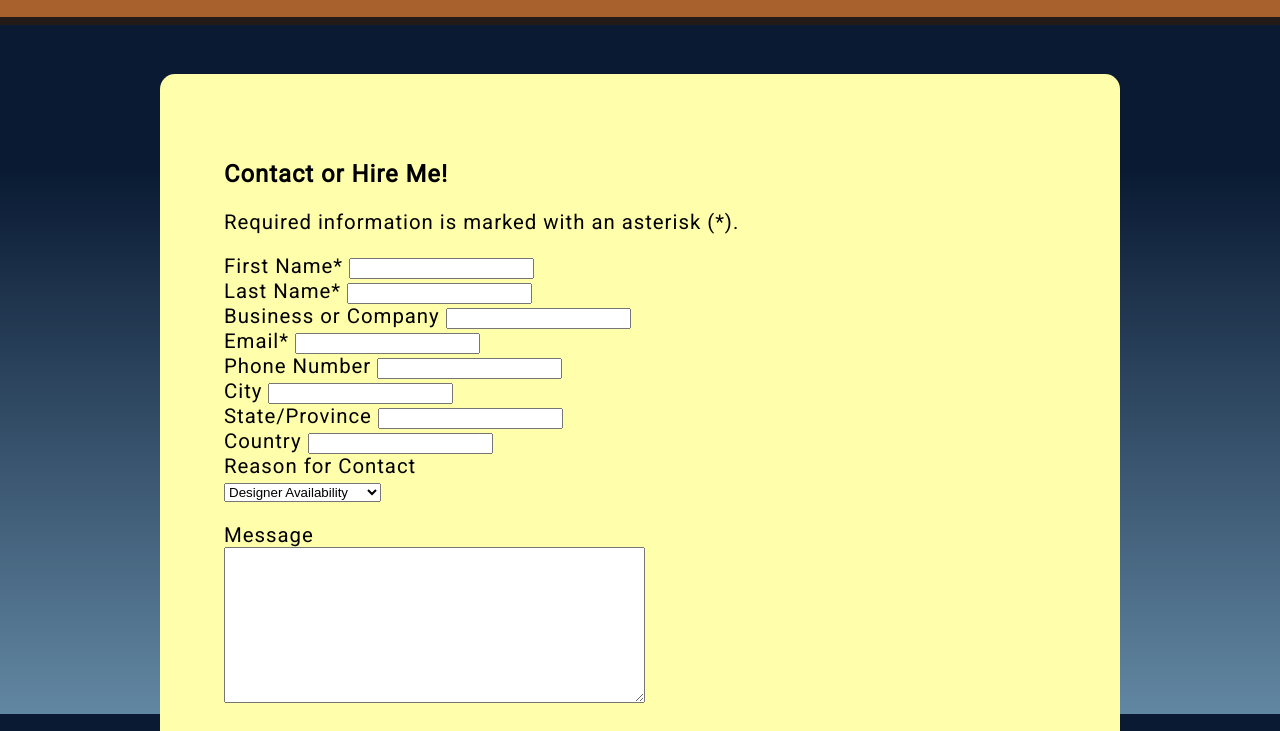
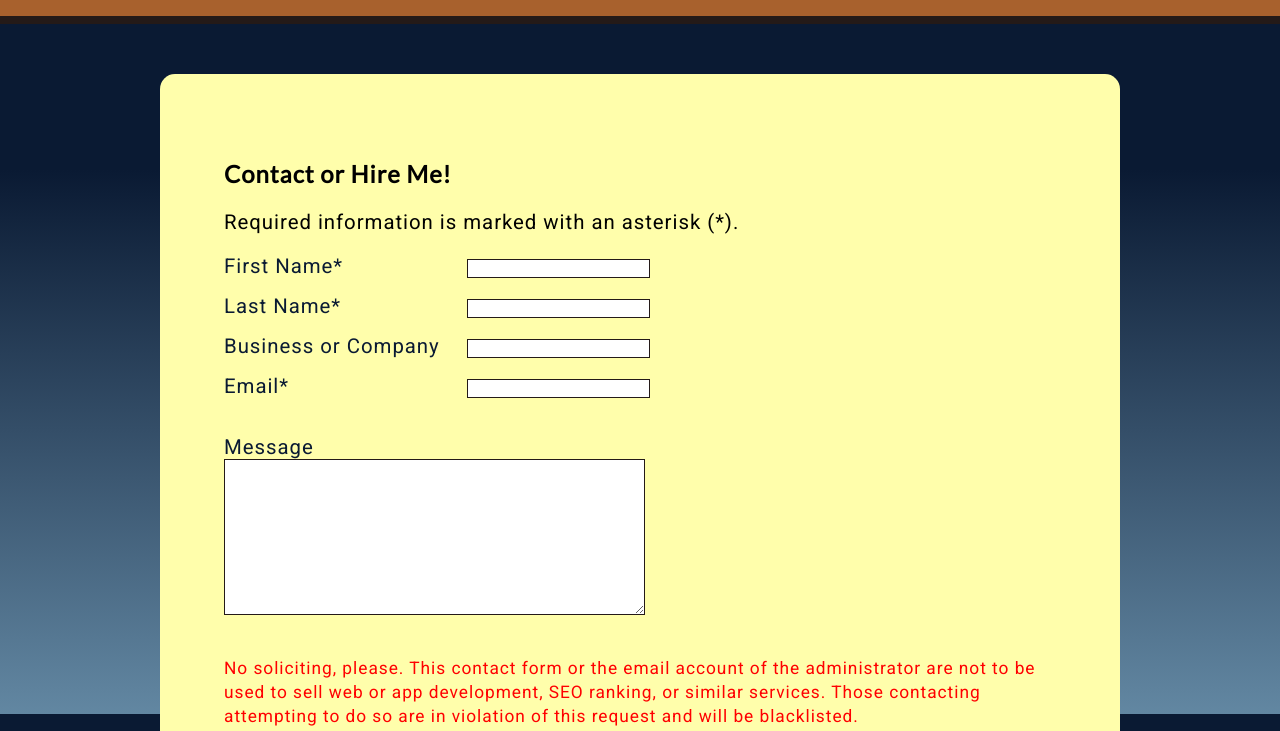
Before and after one commit to Annie4Star/foerfolio, a plain HTML site: page contactme.html in a window 1280 px wide. Shown: the part 86-817 px from the top of the page. Drawn offline with nearby package versions, Linux system fonts and the light colour scheme.

Commit message:
CSS Customization
Changed the main site header font, corrected header font, made enlargements disappear.

```diff
--- a/contactme.html
+++ b/contactme.html
@@ -6,7 +6,7 @@
 <title>Ann-Marie Foerster - Image editing, design, and more!</title>
 <link rel="stylesheet" type="text/css" href="css/amf18style.css">
 <style>
-	@import url('https://fonts.googleapis.com/css?family=Lato|Roboto&display=swap');
+@import url('https://fonts.googleapis.com/css?family=Cormorant+Garamond|Lato|Roboto&display=swap');
 </style>
 </head>
 <body>
@@ -67,44 +67,20 @@
 	<p>Required information is marked with an asterisk &#40;*&#41;.</p>
 
 	<form action="" method="post">
-		First Name* <input type="text" name="FirstName" required><br />
-		Last Name* <input type="text" name="LastName" required><br />
-		Business or Company <input type="text" name="businessname"><br />
-		Email* <input type="email" name="emailaddress" required><br />
-		Phone Number <input type="tel" name="telephonenumer"><br />
-		City <input type="text" name="City"><br />
-		State/Province <input type="text" name="State/Province"><br />
-		Country <input type="text" name="Country"><br />
-		Reason for Contact<br />
-		<select>
-			<optgroup label="Prospective Clients">
-				<option value="availability">Designer Availability</option>
-				<option value="proposal">Project Proposal</option>
-				<option value="quotes">Project Quote</option>
-				<option value="policy">Policy Inquiry</option>
-			</optgroup>
-			<optgroup label="Current Clients">
-				<option value="status">Project Status</option>
-				<option value="additionalinfo">Additional Request</option>
-				<option value="revision">Revision Request</option>
-				<option value="returnproject">New Project</option>
-			</optgroup>
-			<optgroup label="Website">
-				<option value="error">Error or Typo</option>
-				<option value="comment">Suggestion</option>
-			</optgroup>
-		</select>
-		<p>Message<br />
+		<label>First Name*</label> <input type="text" name="FirstName" required><br />
+		<label>Last Name*</label> <input type="text" name="LastName" required><br />
+		<label>Business or Company</label> <input type="text" name="businessname"><br />
+		<label>Email*</label> <input type="email" name="emailaddress" required><br />
+		<p><label>Message</label><br />
 			<textarea rows="10" cols="50" wrap="soft"></textarea>
 		</p>
 		<p style="font-size:.85em;color:red;">No soliciting, please.  This contact form or the email account of the administrator are not to be used to sell web or app development, SEO ranking, or similar services.  Those contacting attempting to do so are in violation of this request and will be blacklisted.</p>
-		<p><input type="checkbox" name="nonsolicit" value="nosoliciting" required>I am using this contact form to contact the site admin, Ann-Marie Foerster, about .  I am not contacting the site, as a developer, to sell services to the administrator.</p>
+		<p><input type="checkbox" name="nonsolicit" value="nosoliciting" required>I am using this contact form to contact the site admin, Ann-Marie Foerster, about a project or its status.  I am not contacting the site, as a developer, to sell services to the administrator.</p>
 		<input type="submit" value="Submit">
 	</form>
 
 </div> <!--content-->
 
 <footer>2018.  Site created by Ann-Marie Foerster.  <a href="mailto:annmarie.foerster@gmail.com">Contact</a> for design or consultant inquiries.</footer>
-
 </body>
 </html>
--- a/css/amf18style.css
+++ b/css/amf18style.css
@@ -19,7 +19,7 @@ body {
 	background-image: -o-linear-gradient(top,  #0a1a33 32%,#6287a2); /* Opera 11.10-11.50 */
 	background-image: -ms-linear-gradient(top,  #0a1a33 32%,#6287a2); /* IE10 preview */
 	background-image: linear-gradient(to bottom,  #0a1a33 32%,#6287a2); /* W3C, IE10+, FF16+, Chrome26+, Opera12+, Safari7+ */
-	font-family: 'Roboto', /*'Lato',*/ 'Trebuchet MS', 'sans-serif' !important;
+	font-family: 'Roboto', sans-serif;
 	font-size: 2.55vh;
 	line-height: 3vh;
 	letter-spacing: .075vw;
@@ -104,7 +104,7 @@ header {
 	color: #fffeab;
 	/*background-color: rgb(55,42,64);*/
 	background-color: #a8612d;
-	font-family: 'Lato', 'Open Sans', 'Trebuchet MS', sans-serif !important;
+	font-family: 'Lato', sans-serif;
 	font-size: 18px;
 	padding-left: .23vw;
 	z-index: 4;
@@ -117,6 +117,7 @@ header {
 ul.top-navigation {
 	list-style-type: none;
 	/*margin-left: -2.2em;*/
+	font-family: 'Lato', sans-serif;
 	font-size: 2.5vh;
 	font-weight: 300;
 	letter-spacing: .15vw;
@@ -193,6 +194,7 @@ ul.top-navigation li a {
 .sitename {
 	display: block;
 	margin-right: 3.5vw;
+	font-family: 'Cormorant Garamond', serif;
 	font-size: 5vh;
 	font-weight: 800;
 }
@@ -202,6 +204,10 @@ ul.top-navigation li a {
 	font-size: 1em;
 	letter-spacing: 2px;
 }*/
+
+h2, h3, h4, h5 {
+	font-family: 'Lato', 'Open Sans', 'Trebuchet MS', sans-serif !important;
+}
 
 .content {
 	display: block;
@@ -295,6 +301,7 @@ ul.top-navigation li a {
 
 .navihoverbox .navihovertext {
 	text-align: center;
+	font-family: 'Lato', sans-serif;
 	font-size: 1.25rem;
 	display: inline-block;
 	position: absolute;
@@ -488,6 +495,28 @@ h2 {
 	border-bottom: .25vh solid #241A18;
 }
 
+label {
+	width: 19vw;
+	color: #0a1a33;
+	float: left;
+	text-align: left;
+}
+
+input, textarea {
+	border: #241A18 solid 1px;
+	margin-bottom: 2vh;
+}
+
+input:focus {
+	border: #a8612d solid 2px;
+	margin-top: -.1vh;
+	margin-bottom: 1.9vh;
+}
+
+textarea:focus {
+	border: #a8612d solid 2px;
+}
+
 footer {
 	display: block;
 	box-sizing: inherit;
@@ -505,11 +534,26 @@ footer {
 
 
   /* Responsive layout - makes a two column-layout instead of four columns */
-  @media screen and (max-width: 800px) {
+  @media screen and (max-width: 1050px) {
 	.photoram-column {
 	  flex: 50%;
 	  max-width: 50%;
 	}
+
+  	ul.enlarge li {
+		margin: .5vh;
+
+	}
+
+	ul.enlarge img {
+		padding: 0px;
+		height: 20vh;
+	}
+
+	ul.enlarge span {
+		display: none;
+	}
+
   }
 
   /* Responsive layout - makes the two columns stack on top of each other instead of next to each other */
@@ -519,7 +563,15 @@ footer {
 	  max-width: 100%;
 	}
 
-	ul.enlarge li {
+	ul.enlarge img {
+		margin: .33vh;
+		height: 15vh;
+	}
+	ul.enlarge img {
+		padding: 0px;
+	}
+
+	ul.enlarge span {
 		display: none;
 	}
   }
```
Also changed, not shown: about.html (+1 -1 lines), cgmodelnanim.html (+1 -1 lines), imaging.html (+1 -1 lines), index.html (+1 -1 lines), print.html (+5 -2 lines), privacy.html (+1 -1 lines), resume.html (+1 -1 lines), termsservice.html (+1 -1 lines), videomotion.html (+1 -1 lines), web.html (+7 -4 lines).
